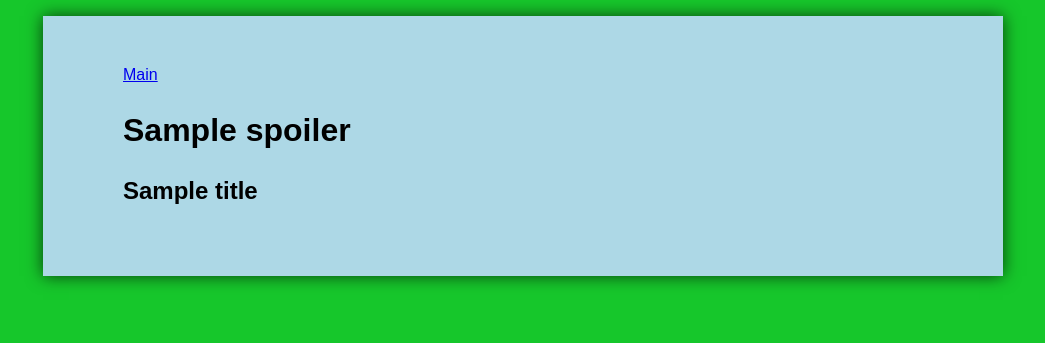
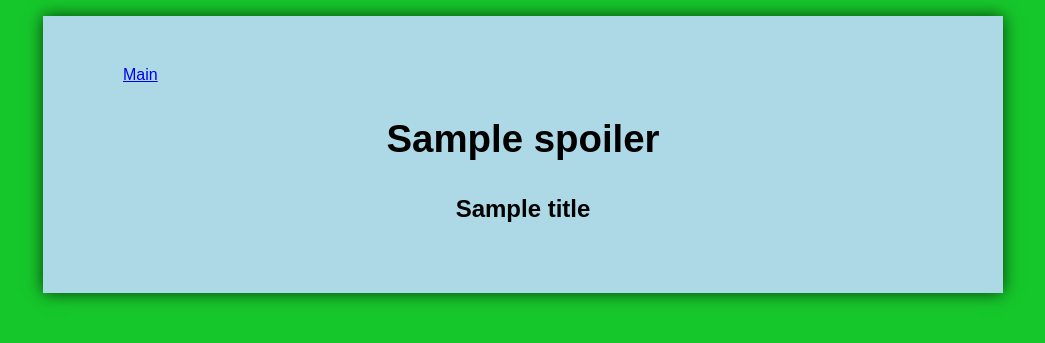
Before and after one commit to sebdoesntknow/spoiler, a Django app: template templates/web_spoiler/detail.html in a window 1280 px wide. Shown: the top 343 px of the page, without its empty margins (117-1162 px from the left). Run offline with Django 3.2, Linux system fonts and the light colour scheme; the template is opened without the code that fills it: most values are stand-ins (such as "Sample title", 1, 10 or a date in 2020).

Commit message:
detail.html: formatting and styling corrections

```diff
--- a/static/web_spoiler/style.css
+++ b/static/web_spoiler/style.css
@@ -18,14 +18,16 @@ body {
 
 .main-spoiler h1 {
     text-align: center;
+    font-family: sans-serif;
+    font-size: 2.4em;
+}
+
+.main-spoiler h2 {
+    text-align: center;
 }
 
 #spoiler-text {
     font-family: sans-serif;
-}
-
-.main-spoiler h2 {
-    text-align: center;
 }
 
 .spoiler-link table {
--- a/templates/web_spoiler/detail.html
+++ b/templates/web_spoiler/detail.html
@@ -6,7 +6,9 @@
 
 {% block content %}
 {% if title and spoiler %}
-<h1>{{ spoiler }}</h1>
-<h2>{{ title }}</h2>
+<div class="main-spoiler">
+  <h1>{{ spoiler }}</h1>
+  <h2>{{ title }}</h2>
+</div>
 {% endif %}
 {% endblock %}
--- a/templates/web_spoiler/index.html
+++ b/templates/web_spoiler/index.html
@@ -11,7 +11,7 @@
 <div class="main-spoiler">
   <section id="spoiler-text">
     <h1>{{ spoiler }}</h1>
-  </section>
+    </section>
   <h2>{{ title }}</h2>
 </div>
 <div class="spoiler-link">
```
